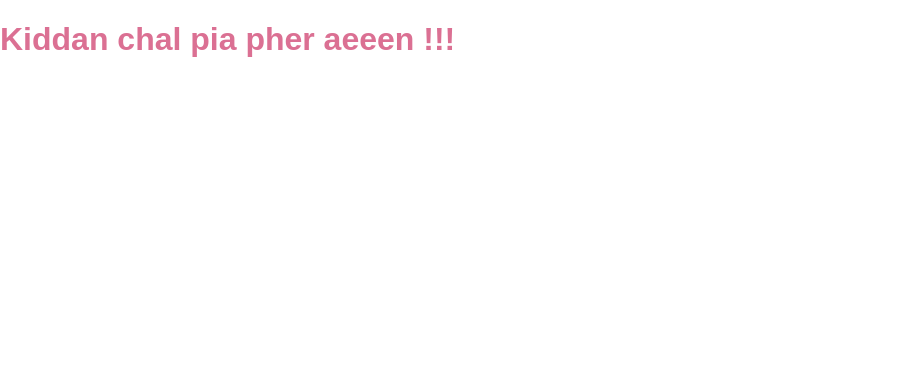
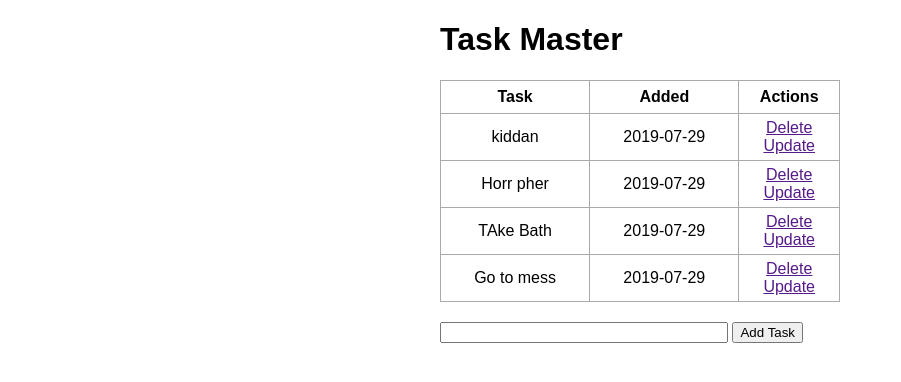
Before and after one commit to Ramanpreet6262/ToDo-App-Flask, a Flask app: page / in a window 1280 px wide. Shown: the top 382 px of the page, without its empty margins (0-901 px from the left). Run offline with Flask 2, Linux system fonts and the light colour scheme; data comes from the database, SQL or seed files in the repository; both versions use the stored data as it was after the commit.

Commit message:
create functionality complete

```diff
--- a/app.py
+++ b/app.py
@@ -1,10 +1,39 @@
-from flask import Flask, render_template, url_for
+from flask import Flask, render_template, url_for, request, redirect
+from flask_sqlalchemy import SQLAlchemy
+from datetime import datetime
 
 app = Flask(__name__)   #"__name__ is just referencing this file"
+app.config['SQLALCHEMY_DATABASE_URI'] = 'sqlite:///test.db' # '////' is absolute path and '///' is realtive path
 
-@app.route('/')
+db = SQLAlchemy(app)
+
+class Todo(db.Model):
+    id = db.Column(db.Integer, primary_key=True)
+    content = db.Column(db.String(200), nullable=False)
+    date_created = db.Column(db.DateTime, default=datetime.utcnow)
+
+    def __repr__(self):
+        return '<Task %r>' % self.id
+
+
+@app.route('/', methods=['POST', 'GET'])
 def index():
-    return render_template('index.html')
+    if request.method == "POST":
+        task_content = request.form['content']
+        new_task = Todo(content=task_content)
+
+        try:
+            db.session.add(new_task)
+            db.session.commit()
+            return redirect('/')
+        except:
+            return "There was an issue adding your task"
+
+    else:
+        tasks = Todo.query.order_by(Todo.date_created).all()
+        return render_template('index.html', tasks=tasks)
+
+
 
 if __name__ == "__main__":
     app.run(debug=True)
--- a/static/CSS/main.css
+++ b/static/CSS/main.css
@@ -1,5 +1,35 @@
-body{
+body, html {
     margin: 0;
     font-family: sans-serif;
-    color: palevioletred;
 }
+
+.content {
+    margin: 0 auto;
+    width: 400px;
+}
+
+table, td, th {
+    border: 1px solid #aaa;
+}
+
+table {
+    border-collapse: collapse;
+    width: 100%;
+}
+
+th {
+    height: 30px;
+}
+
+td {
+    text-align: center;
+    padding: 5px;
+}
+
+form {
+    margin-top: 20px;
+}
+
+#content {
+    width: 70%;
+}
--- a/templates/index.html
+++ b/templates/index.html
@@ -1,9 +1,36 @@
 {% extends 'base.html' %}
 
 {% block head %}
-<title>Document</title>
+    <title>Todo App</title>
 {% endblock %}
 
 {% block body %}
-<h1>Kiddan chal pia pher aeeen !!! </h1>
+    <div class='content'>
+        <h1>Task Master</h1>
+
+        <table>
+            <tr>
+                <th>Task</th>
+                <th>Added</th>
+                <th>Actions</th>
+            </tr>
+            {% for task in tasks %}
+                <tr>
+                    <td>{{ task.content }}</td>
+                    <td>{{ task.date_created.date() }}</td>
+                    <td>
+                        <a href="">Delete</a>
+                        <br>
+                        <a href="">Update</a>
+                    </td>
+                </tr>
+            {% endfor %}
+        </table>
+
+        <form action="/" method="POST">
+            <input type="text" name="content" id="content">
+            <input type="submit" value="Add Task">
+        </form>
+
+    </div>
 {% endblock %}
```
Also changed, not shown: test.db (added), 5 other files.
